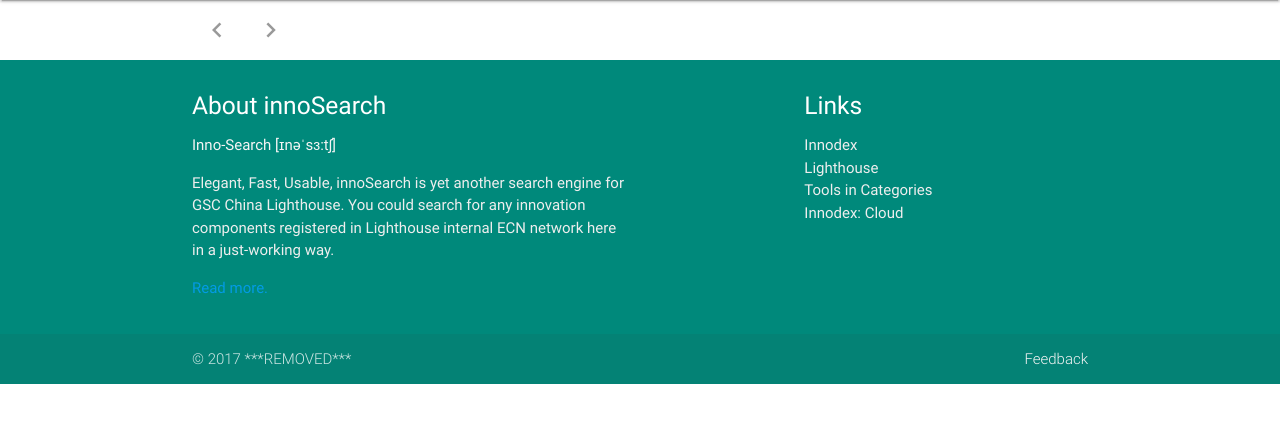
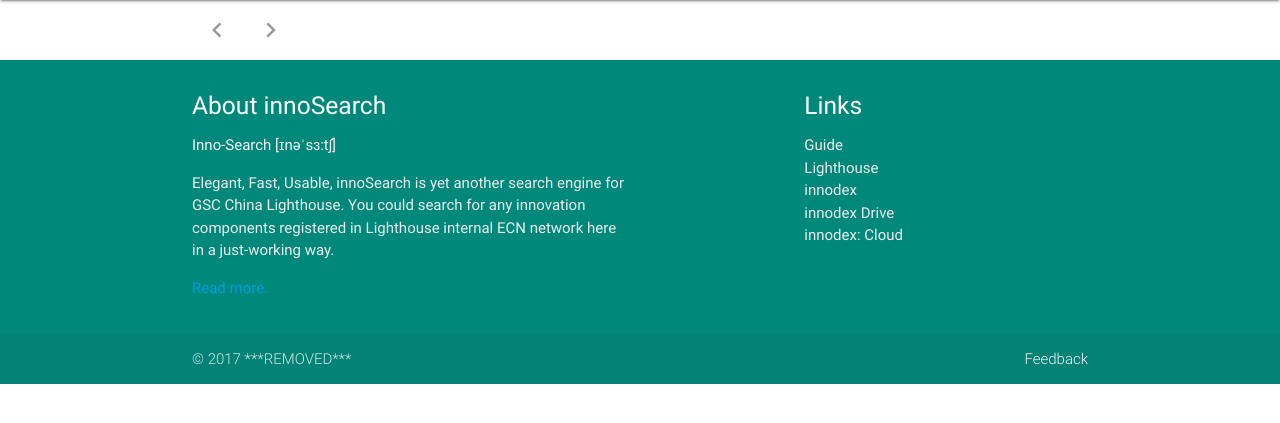
Before and after one commit to littlewey/yet-another-GSC-C-lighthouse, a Flask app: page / in a window 1280 px wide. Shown: the part 132-555 px from the top of the page. Run offline with Flask 2, Linux system fonts and the light colour scheme; data that the repository does not hold is empty.

Commit message:
update footer

```diff
--- a/app/templates/footer.html
+++ b/app/templates/footer.html
@@ -11,10 +11,11 @@
               <div class="col l4 offset-l2 s12">
                 <h5 class="white-text">Links</h5>
                 <ul>
-                  <li><a class="grey-text text-lighten-3" href="https://***REMOVED***/wiki/Innodex">Innodex</a></li>
+                  <li><a class="grey-text text-lighten-3" href="https://***REMOVED***/wiki/Innodex">Guide</a></li>
                   <li><a class="grey-text text-lighten-3" href="http://***REMOVED***:8780/lighthouse/tool/list.action">Lighthouse</a></li>
-                  <li><a class="grey-text text-lighten-3" href="https://***REMOVED***/wiki/Category:Innodex">Tools in Categories</a></li>
-                  <li><a class="grey-text text-lighten-3" href="https://***REMOVED***/wiki/Category:Cloud_innodex">Innodex: Cloud</a></li>
+                  <li><a class="grey-text text-lighten-3" href="https://***REMOVED***/wiki/Category:Innodex">innodex</a></li>
+                  <li><a class="grey-text text-lighten-3" href="http://inno-search.com/drive">innodex Drive</a></li>
+                  <li><a class="grey-text text-lighten-3" href="https://***REMOVED***/wiki/Category:Cloud_innodex">innodex: Cloud</a></li>
                 </ul>
               </div>
             </div>
```
